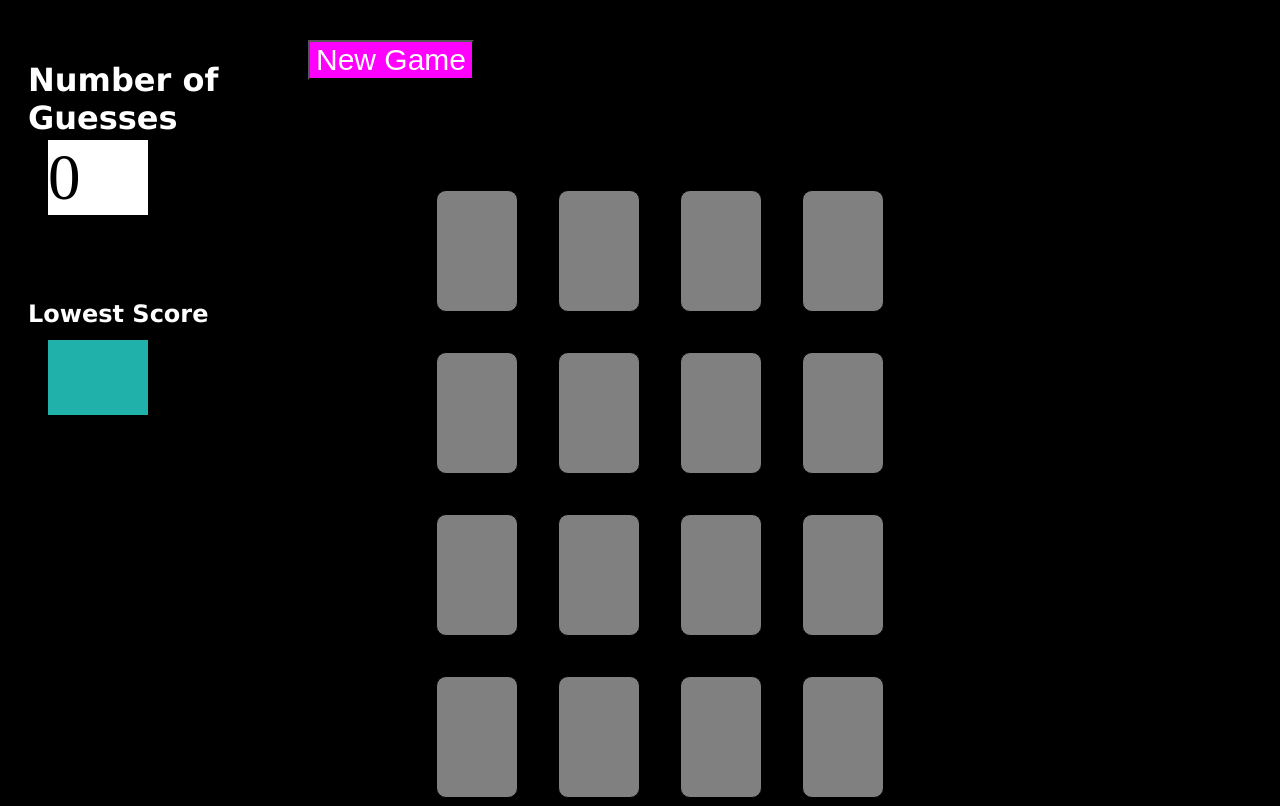
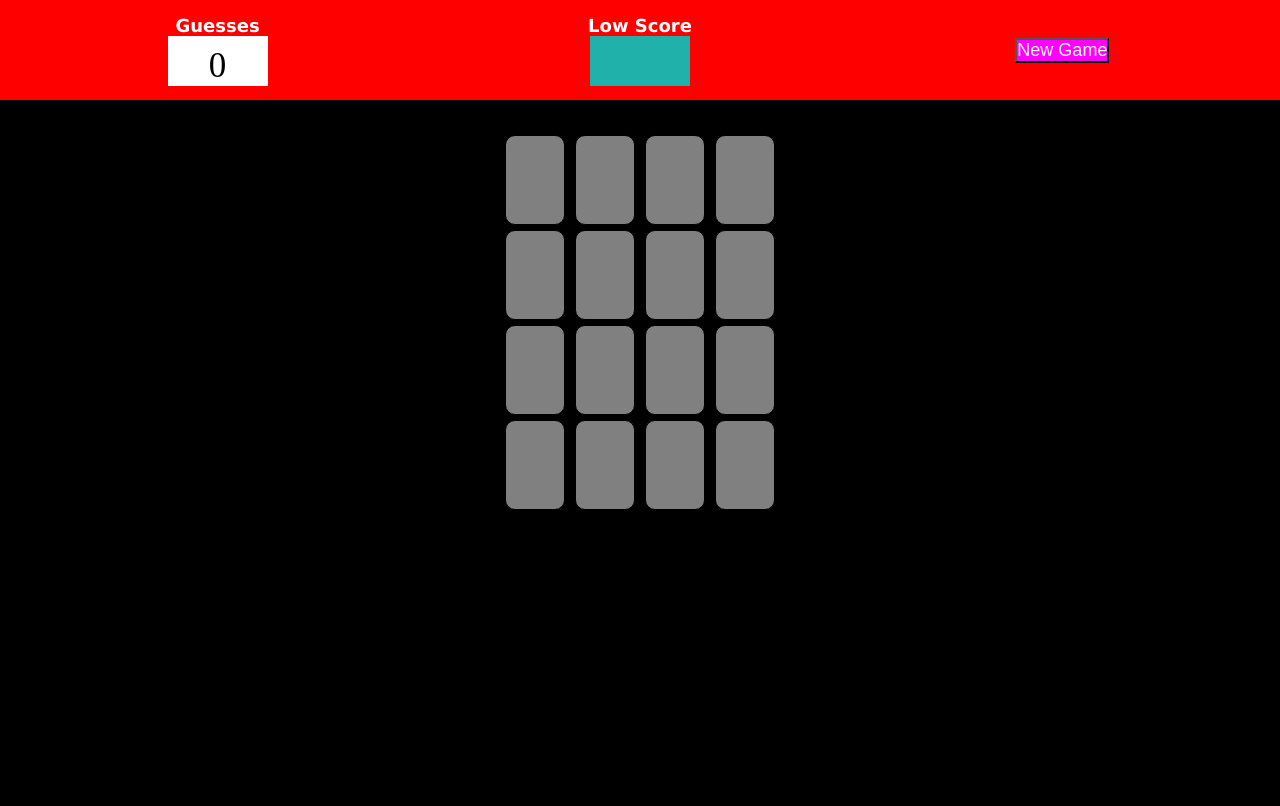
Before and after one commit to jeremiahbrem/memory_game, a plain HTML site: page index.html in a window 1280 px wide. Both pictures are taken after a click on the button "New Game". Drawn offline with Linux system fonts and the light colour scheme.

Commit message:
improved css

```diff
--- a/app.css
+++ b/app.css
@@ -1,98 +1,75 @@
+* {
+    margin: 0;
+    padding: 0;
+    box-sizing: border-box;
+}
 body {
     background-color: black;
-}
-h1 {
-    color: white;
-    position: absolute;
-    width: 200px;
-    margin-left:20px;
-    font-family: Verdana, Geneva, Tahoma, sans-serif;
     display: flex;
+    flex-wrap: wrap;
 }
 
-h2 {
-    color: white;
-    position: absolute;
-    width: 200px;
-    margin-left:20px;
-    font-family: Verdana, Geneva, Tahoma, sans-serif;
+.header {
+    width: 100%;
+    height: 100px;
     display: flex;
-    margin-top:260px;
+    justify-content: center;
+    align-items: center;
+    background-color: red;
 }
 
-#score {
+.scores {
+    width: 100px;
     background-color: white;
-    justify-items: center;
+    height: 50px;
+    padding-top: 10px;
+    font-size: 35px;
+}
+
+.boxes {
+    width: 33%;
+    justify-content: center;
+    align-items: center;
     text-align: center;
-    width: 100px;
-    height: 75px;
-    margin-left: 40px;
-    margin-right: 10px;
-    position: absolute;
-    margin-top: 100px;
     display: flex;
-    font-size: 65px;
+    flex-direction: column;
+}
+
+h1,h2, #game-over {
+    font-size: 18px;
+    font-family: Verdana, Geneva, Tahoma, sans-serif;
+    color: white;
+}
+
+button {
+    background-color: magenta;
+    font-size: 18px;
+    color: white;
 }
 
 #low-score {
-    background-color: white;
-    justify-items: center;
-    text-align: center;
-    width: 100px;
-    height: 75px;
-    margin-left: 40px;
-    margin-right: 10px;
-    position: absolute;
-    margin-top: 300px;
-    display: flex;
-    font-size: 65px;
     background-color: lightseagreen;
 }
 
-.gray {
-    background-color: gray;
+.cardTable {
+    width: 100%;
+    padding-top: 30px;
+    display: flex;
+    justify-content: center;
+    align-items: center;
+    text-align: center;
 }
 
-button {
-    color: white;
-    background-color: magenta;
-    position: absolute;
-    margin-right: 10px;
-    margin-left: 300px;
-    font-size: 30px;
-}
-
-.cards {
-    display: flex;
-    justify-content: center;
-    margin: 40px 100px 0px 100px;
-}
-
-.top {
-    margin-top: 150px;
-}
-
-div {
+.cards > div {
     border: 1px solid black;
-    height: 120px;
-    width: 80px;
-    margin-left: 40px;
-    display: flex;
+    height: 90px;
+    width: 60px;
+    margin: 5px;
     background-color: gray;
     border-radius: 10px;
-    position: relative;
 }
 
 #game-over {
-    justify-items: center;
+    width: 100%;
     text-align: center;
-    width: 100px;
-    height: 75px;
-    margin-left: 40px;
-    margin-right: 10px;
-    position: absolute;
-    margin-top: 400px;
-    display: flex;
-    font-size: 65px;
-    color: white;
 }
--- a/app.js
+++ b/app.js
@@ -15,7 +15,7 @@ function randomColors() {
     return cardArray;
 }
 // hide the cards with initial page load
-const divs = document.querySelectorAll('div');
+const divs = document.querySelectorAll('.cards > div');
 for (let dsp of divs) {
     dsp.style.display = 'none';
 }
@@ -28,6 +28,9 @@ let card1;
 let card2;
 let guesses;
 let clickCount;
+if (localStorage.getItem('lowScore') != null) {
+    lowScore.innerText = localStorage.getItem('lowScore');
+}
 
 
 
--- a/index.html
+++ b/index.html
@@ -8,35 +8,45 @@
     <link rel="stylesheet" href="app.css">
 </head>
 <body>
-    <h1>Number of Guesses</h1>
-    <section id="score">0</section>
-    <h2>Lowest Score</h2>
-    <section id="low-score"></section>
-    <button>New Game</button>
+    <section class="header">
+        <div class="boxes" id="guesses">
+            <h1>Guesses</h1>
+            <div class="scores" id="score">0</div>
+        </div>
+        <div class="boxes" id="lowScore">
+            <h2>Low Score</h2>
+            <div class="scores" id="low-score"></div>
+        </div>
+        <div class="boxes" id="button">
+            <button>New Game</button>
+        </div>
+    </section>
     <section id="game-over"></section>
-    <section class="cards">
-        <div class="top" id="0"></div>
-        <div class="top" id="1"></div>
-        <div class="top" id='2'></div>
-        <div class="top" id='3'></div>
-    </section>
-    <section class="cards">
-        <div id='4'></div>
-        <div id='5'></div>
-        <div id='6'></div>
-        <div id='7'></div>
-    </section>
-    <section class="cards">
-        <div id='8'></div>
-        <div id='9'></div>
-        <div id='10'></div>
-        <div id='11'></div>
-    </section>
-    <section class="cards">
-        <div id='12'></div>
-        <div id='13'></div>
-        <div id='14'></div>
-        <div id='15'></div>
+    <section class="cardTable">
+        <div class="cards">
+            <div id="0"></div>
+            <div id="1"></div>
+            <div id="2"></div>
+            <div id="3"></div>
+        </div>
+        <div class="cards">
+            <div id="4"></div>
+            <div id="5"></div>
+            <div id="6"></div>
+            <div id="7"></div>
+        </div>
+        <div class="cards">
+            <div id="8"></div>
+            <div id="9"></div>
+            <div id="10"></div>
+            <div id="11"></div>
+        </div>
+        <div class="cards">
+            <div id="12"></div>
+            <div id="13"></div>
+            <div id="14"></div>
+            <div id="15"></div>
+        </div>
     </section>
 
 
```
